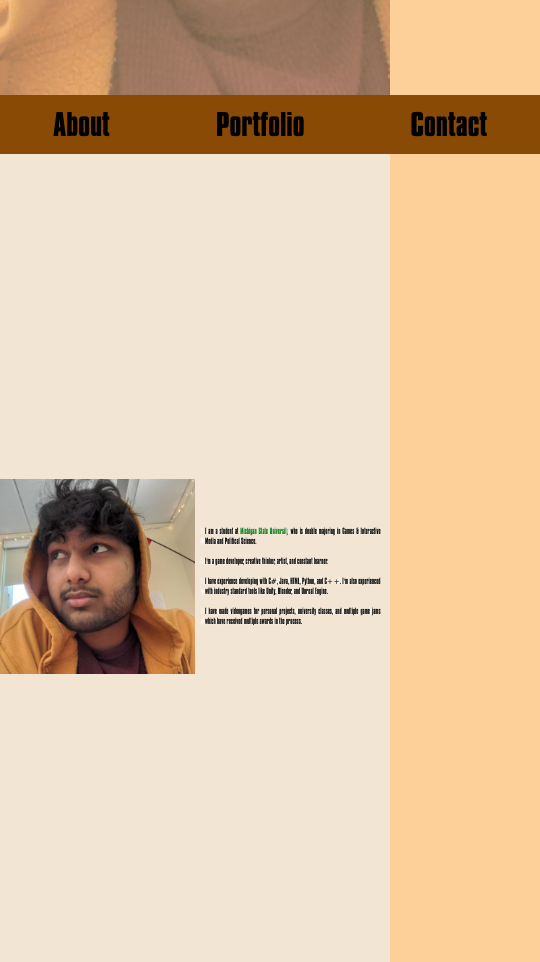
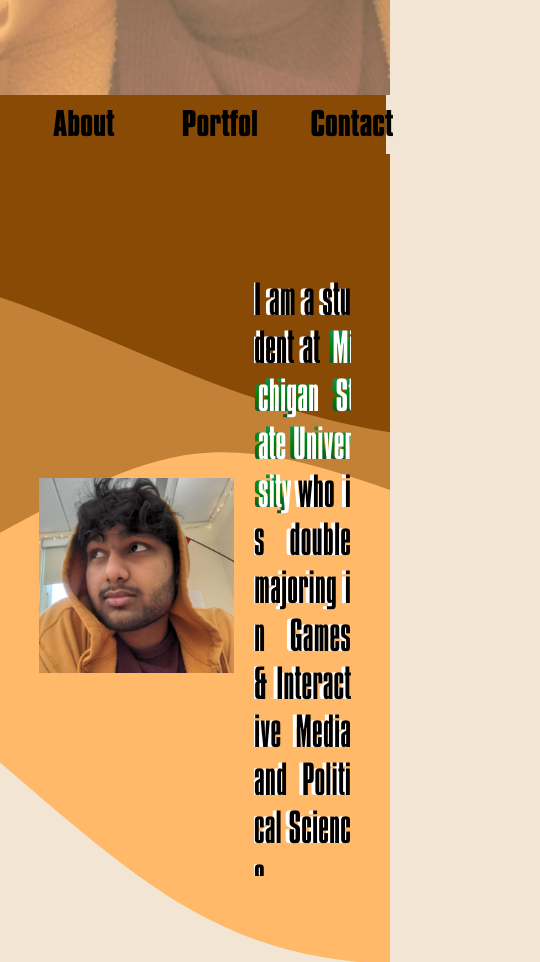
Before and after one commit to vivekkilari/portfoliowebsite, a plain HTML site: page index.html in a window 390 px wide. Shown: the part 690-1652 px from the top of the page, 540 px wide, since content can reach past the window. Drawn offline with Linux system fonts and the light colour scheme.

Commit message:
Organized folders, updated resume, changed background graphics, better organized all layouts, and made the website more responsive.
Now there is an images folder for extra things. The resume no longer includes my address and instead includes my website. The About section now has a more interesting svg waves background. Likewise the portfolio section has a gradient background. The entire page was made into an html to allow for future sections.

The entire website is now more responsive and thus more mobile friendly. The menu shrinks properly to size changes. The about me section has a shrinking text box along with scroll capability now.

```diff
--- a/index.css
+++ b/index.css
@@ -28,14 +28,17 @@
 
 html {
   scroll-behavior: smooth;
+  overflow-x: hidden;
 }
 
 body {
+  display: flex;
+  flex-direction: column;
+
   margin: 0;
   border: 0;
-  overflow-x: hidden;
   background-size: cover;
-  background-color: var(--Color2);
+  background-color: var(--Color1);
 }
 
 body::-webkit-scrollbar {
@@ -82,6 +85,7 @@ body::-webkit-scrollbar-thumb:hover {
   height: 93vh;
   width: 100vw;
   border: none;
+  background-color: var(--Color2);
 
   &::before {
     content: '';
@@ -91,42 +95,49 @@ body::-webkit-scrollbar-thumb:hover {
     right: 0;
     bottom: 0;
     opacity: 50%;
-    background-image: url('headshot.jpg');
+    background-image: url('Images/headshot.jpg');
     background-size:cover;
     background-position: center;
+
   }
 }
 /*#endregion HeroSection*/
 
 /*#region Menu*/
 .menuWrapper {
-  display: flex;
   position: absolute;
-  height: 275vh;
+  top: 93vh;
+  height: 250vh;
 }
 
 .menu {
-  display: grid;
+  display: flex;
+  position: sticky;
+  width: 100%;
+  height: 7vh;
+  top: 0;
+  left: 0;
+  z-index: 1;
+
   background-color: var(--Color1);
-  grid-template-columns: 2fr 1fr 2fr;
-  position: sticky;
-  top: 0;
-  width: 100vw;
-  height: 7vh;
-  z-index: 1;
 }
 
 .menuBoxContent {
-  background-color: var(--Color4);
+  width: 33vw;
+  height: 7vh;
   border: solid;
   border-color: var(--Color4);
-  width: 100%;
-  height: 7vh;
+  background-color: var(--Color4);
 
   font-family: "Compacta";
   font-weight: bold;
-  font-size: 3.5vh;
   padding-inline: 50px;
+
+  @media (min-width: 1000px){
+    font-size: 3rem;
+  }
+
+  font-size: 2rem;
 
   cursor: pointer;
   transition: all ease 150ms;
@@ -154,7 +165,6 @@ body::-webkit-scrollbar-thumb:hover {
 
 /*#region AboutSection*/
 .aboutSection {
-  display: flex;
   position: absolute;
   width: 100vw;
   height: 100vh;
@@ -164,34 +174,62 @@ body::-webkit-scrollbar-thumb:hover {
 }
 
 .pictureAndText {
-  display: grid;
-  position: relative;
-  justify-content: center;
+  display: flex;
+  position: absolute;
+  width: 80vw;
+  height: 80vh;
+  top: 10vh;
+  left: 10vw;
+  justify-content: space-around;
   align-items: center;
-  top: 25vh;
-  left: 0;
-  right: 0;
-  gap: 10px;
-  grid-template-rows: 50vh;
-  grid-template-columns: 50vw 45vw;
+
+  gap: 20px;
+
 }
 
 .pictureBlock {
-  width: 100%;
-  height: 100%;
+  position: relative;
+  width: 50vw;
+  height: 50vh;
   object-fit: contain;
 }
 
 .textBlock {
+  position: relative;
+  word-break: break-all;
+  max-height: 600px;
   margin: 0;
-  text-align: justify;
+
   font-family: 'Compacta';
   font-weight: lighter;
-  font-size: 2vw;
-  text-shadow: -4px 0px 2px white;
+  font-size: 1.5rem;
+  text-align: justify;
+  text-shadow: -4px 0px 0px white;
+
+  @media (max-width: 1000px) {
+    overflow: scroll;
+    font-size: 2.5rem;
+  }
+
 
   white-space: pre-line;
 }
+
+.spacer {
+  aspect-ratio: 900 / 450;
+  position: absolute;
+  width: 100%;
+  background-repeat: no-repeat;
+  background-position: center;
+  background-size: cover;
+
+}
+
+.layer1 {
+  background-image: url('Images/layeredWaves.svg');
+}
+
+
 /*#endregion AboutMe*/
 
 /*#region PortfolioSection*/
@@ -203,6 +241,8 @@ body::-webkit-scrollbar-thumb:hover {
   top: 200vh;
   left: 0;
   right: 0;
+
+  background-image: linear-gradient(to bottom, var(--Color1), rgba(128, 128, 128, 0.5), rgba(122, 122, 122, 0.849), rgba(139, 139, 139, 0.5), var(--Color2));
 }
 
 .gameCarousel {
@@ -285,7 +325,7 @@ body::-webkit-scrollbar-thumb:hover {
   position: absolute;
   justify-content: center;
   width: 100vw;
-  height: 75vh;
+  height: 100vh;
   top: 300vh;
 
   background-image: linear-gradient(to bottom, var(--Color2), aliceBlue, aliceBlue);
@@ -293,12 +333,12 @@ body::-webkit-scrollbar-thumb:hover {
 
 .infoContainer {
   display: grid;
-  position: relative;
+  position: absolute;
   grid-template-rows: repeat(20, 1fr);
   grid-template-columns: repeat(20, 1fr);
   column-gap: 1rem;
   row-gap: .5rem;
-  top: 0;
+  top: 25%;
   left: 0;
   width: 100vw;
 }
--- a/index.html
+++ b/index.html
@@ -38,10 +38,10 @@
   </div>
 
 
-  <div class="aboutSection" id="about">
+  <div class="aboutSection spacer layer1" id="about">
     <div class="pictureAndText">
-      <img src="headshot.jpg" class="pictureBlock">
-      <p class="textBlock">I am a student at <span style="background: linear-gradient(to top, #18453B, #008208, #0B9A6D); background-clip:initial; -webkit-background-clip: text; -webkit-text-fill-color: transparent; text-shadow: none;"> Michigan State University</span> who is double majoring in Games & Interactive Media and Political Science.
+      <img src="Images/headshot.jpg" class="pictureBlock">
+      <p class="textBlock">I am a student at <span style="background: linear-gradient(to top, #18453B, #008208, #0B9A6D); background-clip:initial; -webkit-background-clip: text; -webkit-text-fill-color: transparent; text-shadow: 4px 0px 0px white;"> Michigan State University</span> who is double majoring in Games & Interactive Media and Political Science.
 
         I'm a game developer, creative thinker, artist, and constant learner.
 
@@ -57,7 +57,7 @@
       <div class="gameCard" id="firstGame">
 
         <div class="glass" id="firstGameGlass">
-          <img class="gameArt" src="blightSpeedArt.png" width="500" height="500">
+          <img class="gameArt" src="Images/blightSpeedArt.png" width="500" height="500">
           <button onclick="revealGame('firstGameGlass')" class="gameCover"></button>
           </img>
         </div>
@@ -89,8 +89,8 @@
       </div>
       <div class="mainInfo">
         <div class="downloads">
-          <a class="download" id="firstDownload" href="Resume.pdf" target="_blank">
-            <img src="fileIcon.png" width="100px" style="object-fit: contain;" alt="Resume">
+          <a class="download" id="firstDownload" href="Images/Resume.pdf" target="_blank">
+            <img src="Images/fileIcon.png" width="100px" style="object-fit: contain;" alt="Resume">
             <span>Resume</span>
           </a>
         </div>
@@ -108,8 +108,6 @@
       </div>
     </div>
   </div>
-
-
 </body>
 
 </html>
```
Also changed, not shown: Images/blightSpeedArt.png (renamed from blightSpeedArt.png), Images/fileIcon.png (renamed from fileIcon.png), Images/headshot.jpg (renamed from headshot.jpg), Images/layeredWaves.svg (added), 2 other files.
